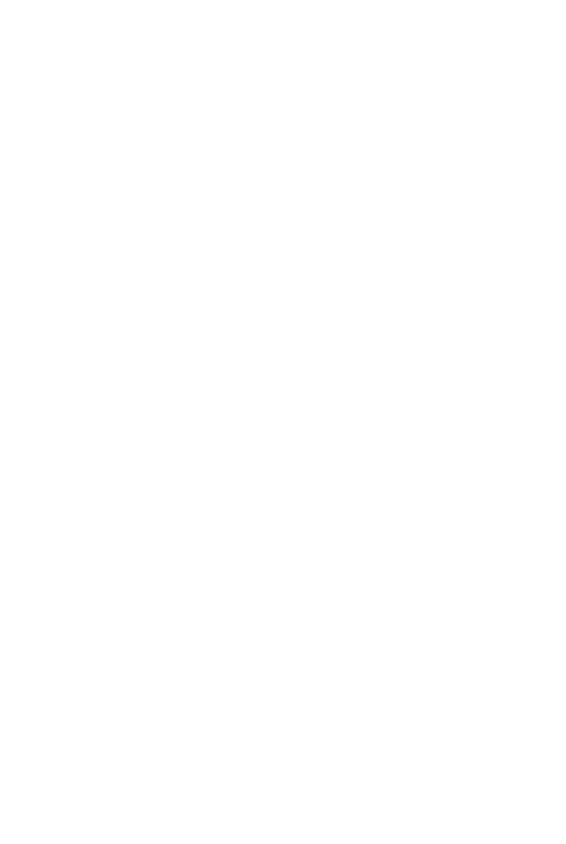
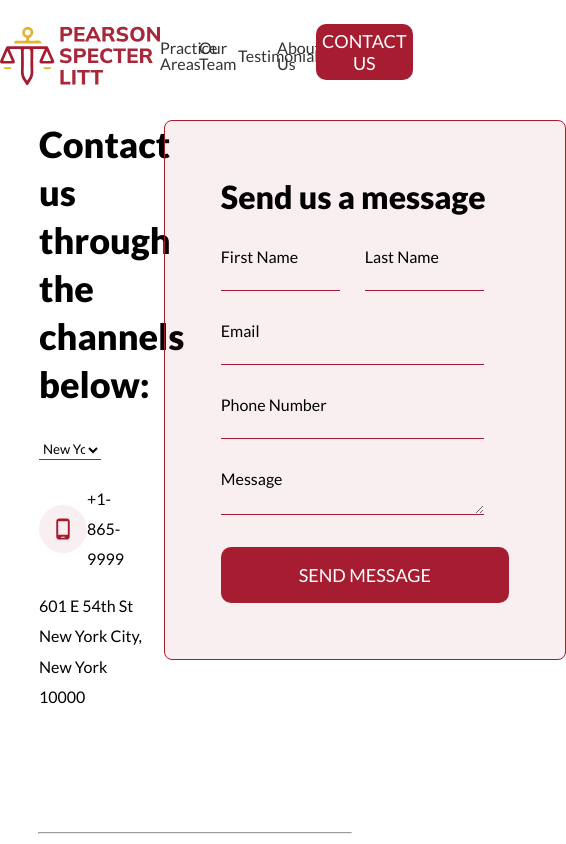
Before and after one commit to notorioustomijo/psl, a plain HTML site: page contact.html in a window 390 px wide. Shown: the top 844 px of the page, 566 px wide, since content can reach past the window. Drawn offline with Linux system fonts and the light colour scheme.

Commit message:
Styles for contact page for Desktop breakpoint added

```diff
--- a/contact.html
+++ b/contact.html
@@ -0,0 +1,148 @@
+<!DOCTYPE html>
+<html lang="en">
+
+<head>
+    <meta charset="UTF-8">
+    <meta http-equiv="X-UA-Compatible" content="IE=edge">
+    <meta name="viewport" content="width=device-width, initial-scale=1.0">
+    <title>Contact Pearson Specter Litt</title>
+    <link rel="preconnect" href="https://fonts.googleapis.com">
+    <link rel="preconnect" href="https://fonts.gstatic.com" crossorigin>
+    <link href="https://fonts.googleapis.com/css2?family=Lato:wght@400;700;900&display=swap" rel="stylesheet">
+    <link rel="stylesheet" href="styles/styles.css">
+</head>
+
+<body>
+    <header>
+        <nav>
+            <img src="images/Group 3pslogo.svg" alt="PSL logo" class="small-logo">
+            <ul>
+                <li><a href="">Practice Areas</a></li>
+                <li><a href="">Our Team</a></li>
+                <li><a href="">Testimonials</a></li>
+                <li><a href="/psl/about.html">About Us</a></li>
+            </ul>
+            <button onclick="window.location.href='/psl/contact.html';">CONTACT US</button>
+        </nav>
+    </header>
+
+    <section class="contact-section">
+        <div class="contact-info">
+            <h1>Contact us through the channels below:</h1>
+
+            <select name="locations" id="location-dropdown">
+                <option value="new-york" selected>New York</option>
+                <option value="london">London</option>
+            </select>
+
+            <div class="phone-contact">
+                <img src="images/phone icon.svg" alt="">
+                <p>+1-865-9999</p>
+            </div>
+
+            <div>
+                <img src="" alt="">
+                <div>
+                    <p>601 E 54th St</p>
+                    <p>New York City, New York</p>
+                    <p>10000</p>
+                </div>
+
+            </div>
+        </div>
+
+        <div class="contact-form">
+            <form action="">
+                <h2>
+                    Send us a message
+                </h2>
+
+                <div class="name-section">
+                    <div class="form-entry1">
+                        <label for="first-name">First Name</label>
+                        <input type="text" id="first-name" name="first-name" required>
+                    </div>
+
+                    <div class="form-entry1">
+                        <label for="last-name">Last Name</label>
+                        <input type="text" id="last-name" name="last-name" required>
+                    </div>
+                </div>
+
+
+                <div class="form-entry">
+                    <label for="email">Email</label>
+                    <input type="email" id="email" name="email" required>
+                </div>
+
+                <div class="form-entry">
+                    <label for="phone">Phone Number</label>
+                    <input type="tel" id="phone" name="phone" pattern="" required>
+                </div>
+
+                <div class="form-entry">
+                    <label for="message">Message</label>
+                    <textarea name="message" id="message" cols="15" rows="1">
+
+                        </textarea>
+                </div>
+
+                <button class="pry-btn">SEND MESSAGE</button>
+            </form>
+
+        </div>
+
+    </section>
+
+    <hr>
+
+    <footer>
+        <div class="sales-hook">
+            <img src="images/Group 3pslogo.svg" alt="">
+            <p>We're the 1st law firm you should have hired and the last one you'll require.</p>
+        </div>
+
+        <div class="footer-practice-section">
+            <div class="footer-practice-content">
+                <h3>Practice Areas</h3>
+                <div class="footer-practice-areas">
+                    <div class="footer-practice-area1">
+                        <p>Business Law</p>
+                        <p>Family Law</p>
+                    </div>
+
+                    <div class="footer-practice-area2">
+                        <p>Health Law</p>
+                        <p>See all practice areas</p>
+                    </div>
+                </div>
+            </div>
+
+
+        </div>
+
+        <div class="footer-contact">
+            <h3>Contact Us</h3>
+            <div class="footer-contact-content">
+                <div class="footer-email">
+                    <img src="images/email icon.svg" alt="">
+                    <p>info@psl.com</p>
+                </div>
+
+                <div class="footer-phone">
+                    <img src="images/phone icon.svg" alt="">
+                    <p>+1-865-9999</p>
+                </div>
+
+                <div class="footer-social">
+                    <img src="images/fb icon.svg" alt="">
+                    <img src="images/twitter icon.svg" alt="">
+                    <img src="images/linkedin icon.svg" alt="">
+                </div>
+            </div>
+
+        </div>
+    </footer>
+</body>
+
+</html>
--- a/styles/main.scss
+++ b/styles/main.scss
@@ -19,3 +19,5 @@
 @import "pages/home";
 
 @import "pages/about";
+
+@import "pages/contact";
--- /dev/null
+++ b/styles/pages/_contact.scss
@@ -0,0 +1,106 @@
+.contact-section {
+    width: 80%;
+    margin: 120px auto 120px auto;
+    display: flex;
+    flex-direction: row;
+    justify-content: space-between;
+    align-items: flex-start;
+
+    .contact-info {
+        width: 40%;
+
+        h1 {
+            margin-bottom: 32px;
+        }
+
+        .phone-contact {
+            width: 35%;
+            display: flex;
+            flex-direction: row;
+            justify-content: space-between;
+            align-items: center;
+            margin-top: 24px;
+
+            img {
+                width: 48px;
+                height: 48px;
+            }
+        }
+
+        select {
+            background-color: transparent;
+            border: 1px solid map-get($pry-colors, dark-red);
+            border-top: none;
+            border-left: none;
+            border-right: none;
+            width: 50%;
+
+
+            font: {
+                family: "Lato", sans-serif;
+            }
+        }
+    }
+
+    .contact-form {
+        border: 1px solid map-get($pry-colors, dark-red);
+        border-radius: 8px;
+        background-color: map-get($neutrals, light-red);
+        padding: 56px;
+
+        h2 {
+            margin-bottom: 32px;
+        }
+
+        .name-section {
+            display: flex;
+            flex-direction: row;
+            justify-content: space-between;
+            align-items: flex-start;
+
+            .form-entry1 {
+                display: flex;
+                flex-direction: column;
+                justify-content: flex-start;
+                align-items: flex-start;
+                margin-bottom: 32px;
+
+                label {
+                    margin-bottom: 8px;
+                }
+
+                input {
+                    background-color: transparent;
+                    border: 1px solid map-get($pry-colors, dark-red);
+                    border-top: none;
+                    border-left: none;
+                    border-right: none;
+                    width: 80%;
+                }
+            }
+
+        }
+
+        .form-entry {
+            display: flex;
+            flex-direction: column;
+            justify-content: flex-start;
+            align-items: flex-start;
+            margin-bottom: 32px;
+
+            label {
+                margin-bottom: 8px;
+            }
+
+            input,
+            textarea {
+                background-color: transparent;
+                border: 1px solid map-get($pry-colors, dark-red);
+                border-top: none;
+                border-left: none;
+                border-right: none;
+                width: 90%;
+            }
+        }
+    }
+}
```
Also changed, not shown: styles/styles.css, 1 other file.
